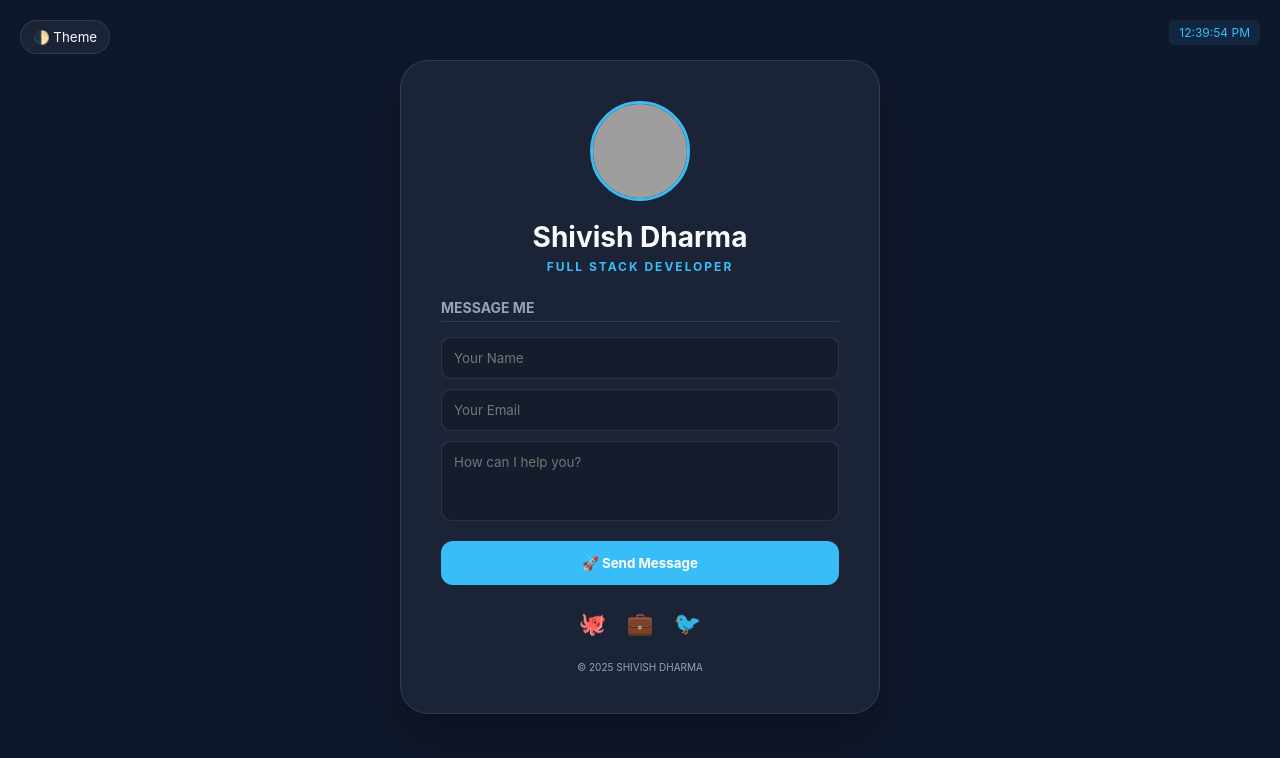
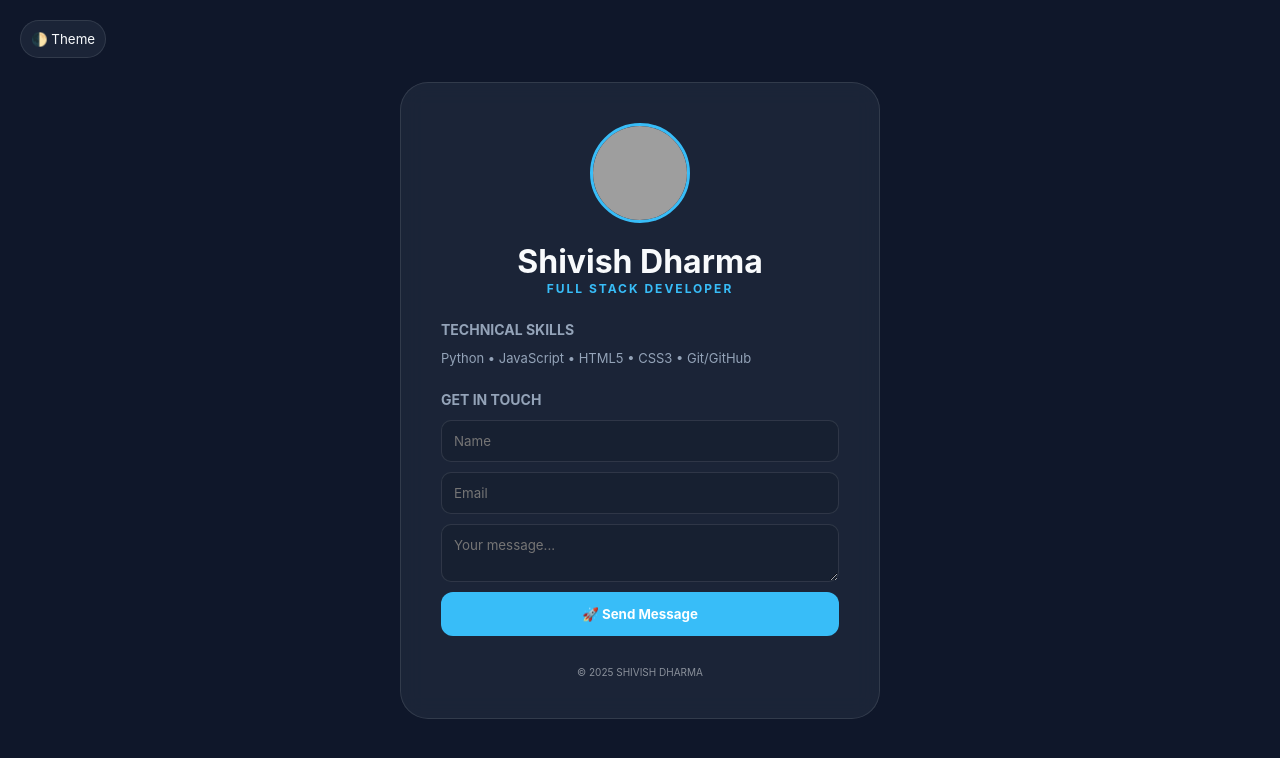
Before and after one commit to shivishdharma-oss/Shivishl, a plain HTML site: page index.html in a window 1280 px wide. Drawn offline with Linux system fonts and the light colour scheme; grey boxes are pictures that could not be loaded.

Commit message:
Update index.html

```diff
--- a/index.html
+++ b/index.html
@@ -3,7 +3,14 @@
 <head>
     <meta charset="UTF-8">
     <meta name="viewport" content="width=device-width, initial-scale=1.0">
-    <title>Shivish Dharma | Portfolio</title>
+
+    <title>Shivish Dharma | Official Portfolio</title>
+    <meta name="description" content="Official website of Shivish Dharma - Full Stack Developer and Tech Enthusiast.">
+    <meta property="og:title" content="Shivish Dharma | Portfolio">
+    <meta property="og:image" content="https://xsgames.co/randomusers/assets/avatars/male/74.jpg">
+
+    <link rel="icon" type="image/png" href="https://cdn-icons-png.flaticon.com/512/1005/1005141.png">
+
     <style>
         :root {
             --bg-color: #0f172a;
@@ -11,8 +18,6 @@
             --text-main: #f8fafc;
             --text-dim: #94a3b8;
             --accent: #38bdf8;
-            --skill-bar: #334155;
-            --input-bg: rgba(0, 0, 0, 0.2);
             --border: rgba(255, 255, 255, 0.1);
         }
 
@@ -22,113 +27,89 @@
             --text-main: #1e293b;
             --text-dim: #64748b;
             --accent: #0284c7;
-            --skill-bar: #e2e8f0;
-            --input-bg: #ffffff;
             --border: rgba(0, 0, 0, 0.1);
         }
 
-        * { margin: 0; padding: 0; box-sizing: border-box; font-family: 'Inter', sans-serif; transition: 0.3s ease; }
+        /* LOADER ANIMATION */
+        #loader {
+            position: fixed;
+            width: 100%; height: 100vh;
+            background: #0f172a;
+            display: flex; justify-content: center; align-items: center;
+            z-index: 999; transition: opacity 0.5s ease;
+        }
+        .spinner { width: 40px; height: 40px; border: 4px solid #38bdf8; border-top: 4px solid transparent; border-radius: 50%; animation: spin 1s linear infinite; }
+        @keyframes spin { 0% { transform: rotate(0deg); } 100% { transform: rotate(360deg); } }
 
-        body {
-            background-color: var(--bg-color);
-            min-height: 100vh;
-            display: flex;
-            flex-direction: column;
-            align-items: center;
-            color: var(--text-main);
-            padding: 60px 20px;
-        }
+        * { margin: 0; padding: 0; box-sizing: border-box; font-family: 'Inter', sans-serif; transition: 0.3s; }
 
-        #theme-toggle { position: fixed; top: 20px; left: 20px; cursor: pointer; background: var(--card-bg); border: 1px solid var(--border); color: var(--text-main); padding: 8px 12px; border-radius: 20px; z-index: 100; }
-        #clock { position: fixed; top: 20px; right: 20px; font-size: 12px; color: var(--accent); background: rgba(56, 189, 248, 0.1); padding: 5px 10px; border-radius: 5px; }
+        body { background-color: var(--bg-color); min-height: 100vh; display: flex; justify-content: center; align-items: center; color: var(--text-main); padding: 20px; }
 
         .card {
             background: var(--card-bg);
-            width: 100%;
-            max-width: 480px;
-            padding: 40px;
-            border-radius: 28px;
-            backdrop-filter: blur(12px);
-            border: 1px solid var(--border);
-            box-shadow: 0 25px 50px -12px rgba(0, 0, 0, 0.3);
-            text-align: center;
+            width: 100%; max-width: 480px;
+            padding: 40px; border-radius: 28px;
+            backdrop-filter: blur(12px); border: 1px solid var(--border);
+            text-align: center; transform: scale(0.95); opacity: 0;
+            animation: fadeIn 0.8s forwards 0.5s;
         }
 
+        @keyframes fadeIn { to { transform: scale(1); opacity: 1; } }
+
         .profile-img { width: 100px; height: 100px; border-radius: 50%; border: 3px solid var(--accent); margin-bottom: 15px; }
-        h1 { font-size: 28px; margin-bottom: 5px; }
         .role { color: var(--accent); font-size: 12px; font-weight: 700; text-transform: uppercase; margin-bottom: 25px; letter-spacing: 2px; }
 
-        .section-title { font-size: 14px; text-align: left; margin: 25px 0 12px; color: var(--text-dim); text-transform: uppercase; font-weight: 700; border-bottom: 1px solid var(--border); padding-bottom: 5px; }
+        .section-title { font-size: 14px; text-align: left; margin: 25px 0 12px; color: var(--text-dim); text-transform: uppercase; font-weight: 700; }
 
-        /* CONTACT FORM STYLES */
-        form { display: flex; flex-direction: column; gap: 10px; margin-top: 15px; }
-        input, textarea {
-            width: 100%;
-            padding: 12px;
-            border-radius: 10px;
-            border: 1px solid var(--border);
-            background: var(--input-bg);
-            color: var(--text-main);
-            outline: none;
-        }
-        textarea { height: 80px; resize: none; }
-        input:focus, textarea:focus { border-color: var(--accent); }
-
-        .btn {
-            display: block;
-            padding: 14px;
-            background: var(--accent);
-            color: white;
-            width: 100%;
-            border: none;
-            border-radius: 12px;
-            font-weight: 700;
-            cursor: pointer;
-            margin-top: 10px;
-        }
+        /* CONTACT FORM */
+        form { display: flex; flex-direction: column; gap: 10px; }
+        input, textarea { padding: 12px; border-radius: 10px; border: 1px solid var(--border); background: rgba(0,0,0,0.1); color: var(--text-main); }
+        .btn { padding: 14px; background: var(--accent); color: white; border: none; border-radius: 12px; font-weight: 700; cursor: pointer; }
         .btn:hover { filter: brightness(1.1); transform: translateY(-2px); }
 
-        .social-icons { margin-top: 25px; display: flex; justify-content: center; gap: 20px; font-size: 22px; }
-        .social-icons a { text-decoration: none; }
+        #theme-toggle { position: fixed; top: 20px; left: 20px; cursor: pointer; padding: 10px; border-radius: 20px; background: var(--card-bg); color: var(--text-main); border: 1px solid var(--border); }
     </style>
 </head>
 <body>
 
+    <div id="loader"><div class="spinner"></div></div>
+
     <button id="theme-toggle">🌓 Theme</button>
-    <div id="clock">00:00:00</div>
 
     <div class="card">
         <img src="https://xsgames.co/randomusers/assets/avatars/male/74.jpg" alt="Shivish Dharma" class="profile-img">
         <h1>Shivish Dharma</h1>
         <div class="role">Full Stack Developer</div>
 
-        <div class="section-title">Message Me</div>
+        <div class="section-title">Technical Skills</div>
+        <p style="font-size: 13px; text-align: left; margin-bottom: 20px; color: var(--text-dim);">
+            Python • JavaScript • HTML5 • CSS3 • Git/GitHub
+        </p>
+
+        <div class="section-title">Get In Touch</div>
         <form action="https://formspree.io/f/shivishdharma@gmail.com" method="POST">
-            <input type="text" name="name" placeholder="Your Name" required>
-            <input type="email" name="_replyto" placeholder="Your Email" required>
-            <textarea name="message" placeholder="How can I help you?" required></textarea>
+            <input type="text" name="name" placeholder="Name" required>
+            <input type="email" name="email" placeholder="Email" required>
+            <textarea name="message" placeholder="Your message..."></textarea>
             <button type="submit" class="btn">🚀 Send Message</button>
         </form>
 
-        <div class="social-icons">
-            <a href="#">🐙</a> <a href="#">💼</a> <a href="#">🐦</a>
-        </div>
-
-        <p style="margin-top: 25px; font-size: 10px; color: var(--text-dim);">© 2025 SHIVISH DHARMA</p>
+        <p style="margin-top: 30px; font-size: 10px; opacity: 0.5;">© 2025 SHIVISH DHARMA</p>
     </div>
 
     <script>
-        // THEME TOGGLE
-        const themeBtn = document.getElementById('theme-toggle');
-        themeBtn.addEventListener('click', () => {
-            const currentTheme = document.documentElement.getAttribute('data-theme');
-            document.documentElement.setAttribute('data-theme', currentTheme === 'light' ? 'dark' : 'light');
+        // Loader timeout
+        window.addEventListener('load', () => {
+            const loader = document.getElementById('loader');
+            loader.style.opacity = '0';
+            setTimeout(() => loader.style.display = 'none', 500);
         });
 
-        // CLOCK
-        setInterval(() => {
-            document.getElementById('clock').innerText = new Date().toLocaleTimeString();
-        }, 1000);
+        // Theme Toggle
+        document.getElementById('theme-toggle').addEventListener('click', () => {
+            const doc = document.documentElement;
+            doc.setAttribute('data-theme', doc.getAttribute('data-theme') === 'light' ? 'dark' : 'light');
+        });
     </script>
 </body>
 </html>
```
